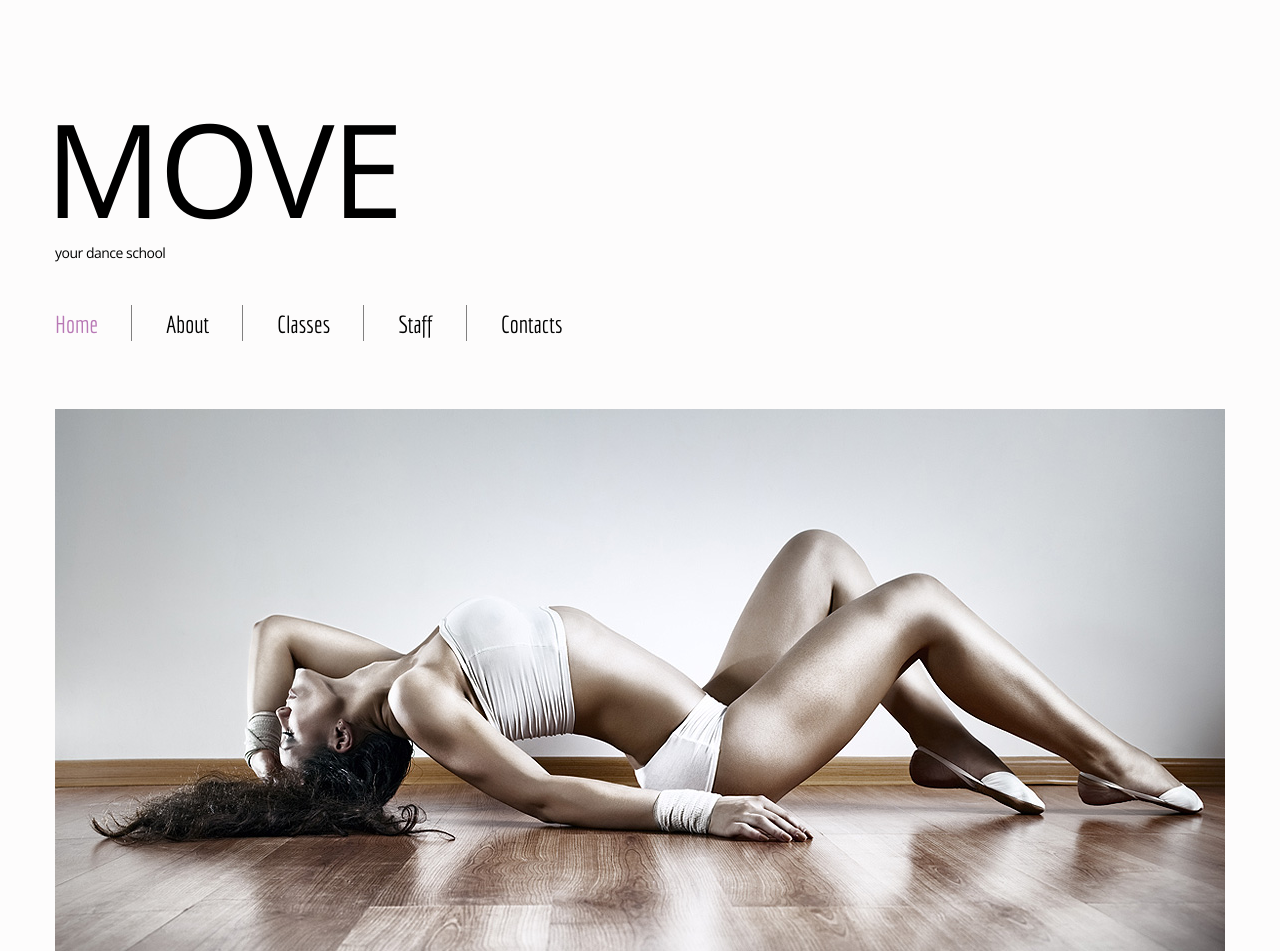
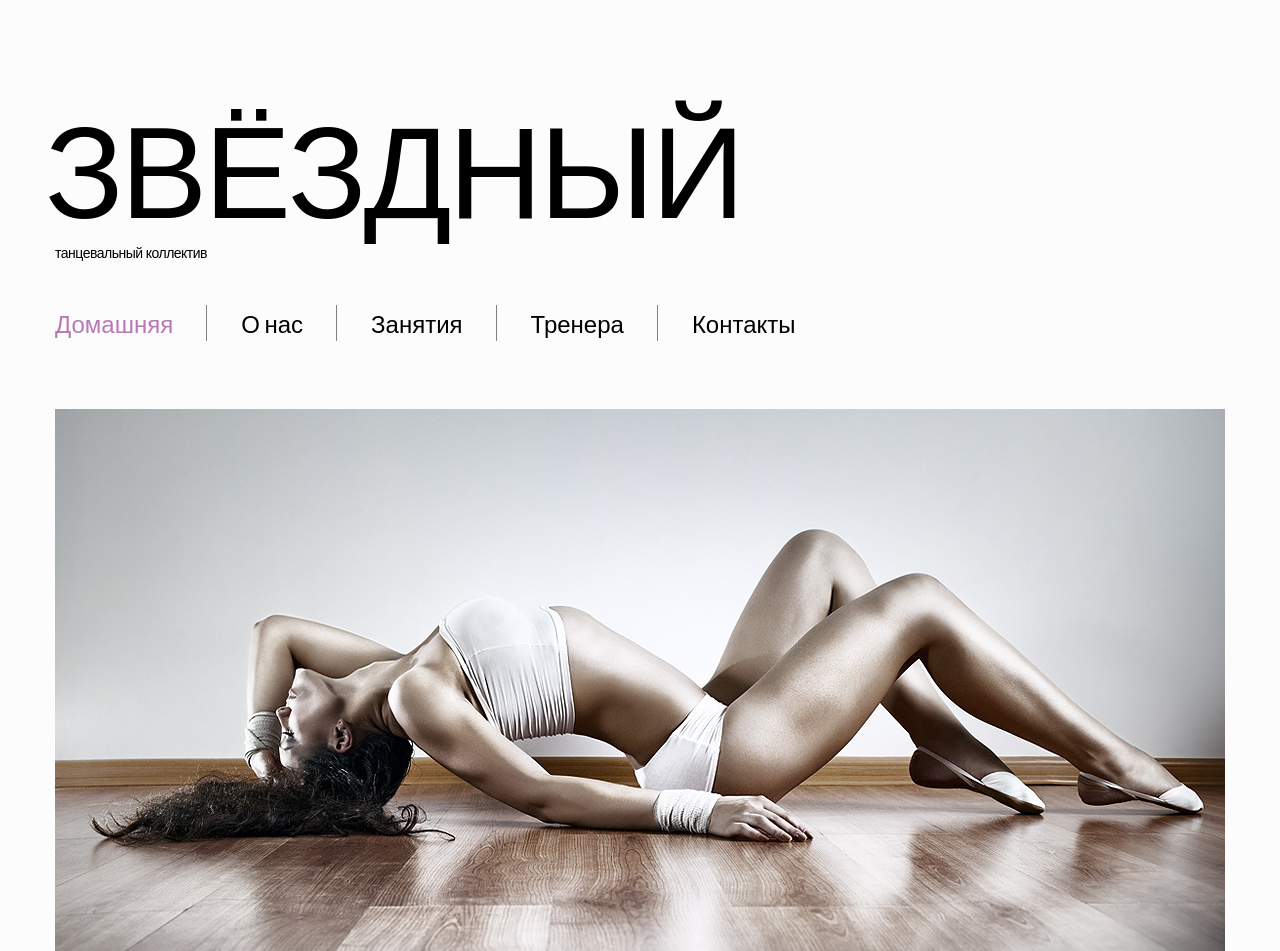
Before and after one commit to niktugov/Zvezdniy-dance.github.io, a plain HTML site: page index.html in a window 1280 px wide. Shown: the top 951 px of the page. Drawn offline with nearby package versions, Linux system fonts and the light colour scheme.

Commit message:
initial commit

```diff
--- a/index.html
+++ b/index.html
@@ -60,7 +60,7 @@
   <div class="container_12">
     <div class="grid_12">
       <h1 class="logo">
-        <a href="index.html">MOVE<span>your dance school</span>
+        <a href="index.html">Звёздный<span>танцевальный коллектив</span>
         </a>
       </h1>
     </div>
@@ -75,11 +75,11 @@
           <div class="navigation ">
             <nav>
               <ul class="sf-menu">
-               <li class="current"><a href="index.html">Home</a></li>
-               <li><a href="about.html">About</a></li>
-               <li><a href="classes.html">Classes</a></li>
-               <li><a href="staff.html">Staff</a></li>
-               <li><a href="contacts.html">Contacts</a></li>
+               <li class="current"><a href="index.html">Домашняя</a></li>
+               <li><a href="about.html">О нас</a></li>
+               <li><a href="classes.html">Занятия</a></li>
+               <li><a href="staff.html">Тренера</a></li>
+               <li><a href="contacts.html">Контакты</a></li>
              </ul>
             </nav>
             <div class="clear"></div>
```
Also changed, not shown: 1 other file.
